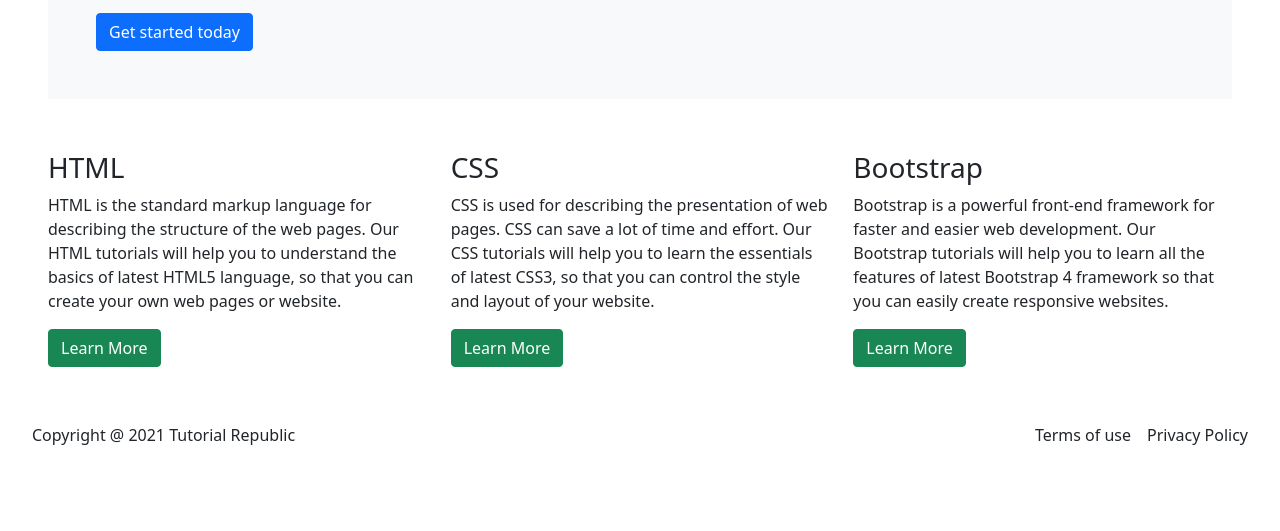
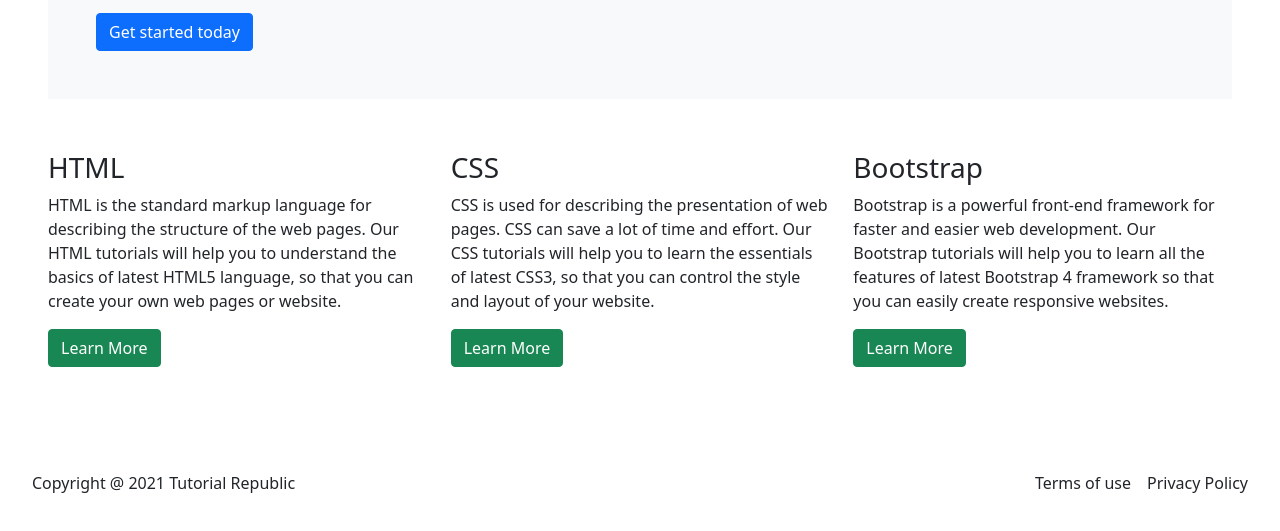
Before and after one commit to ZackYap107/ZackYap107.github.io, a plain HTML site: page index.html in a window 1280 px wide. Shown: the part 251-782 px from the top of the page. Drawn offline with nearby package versions, Linux system fonts and the light colour scheme.

Commit message:
footer padding top

```diff
--- a/index.html
+++ b/index.html
@@ -68,7 +68,7 @@
       </div>
     </div>
     <footer>
-      <div class="d-flex bd-highlight mt-5 px-4">
+      <div class="d-flex bd-highlight mt-5 pt-5 px-4">
         <div class="p-2 flex-grow-1 bd-highlight">Copyright @ 2021 Tutorial Republic</div>
         <div class="p-2 bd-highlight">Terms of use</div>
         <div class="p-2 bd-highlight">Privacy Policy</div>
```
